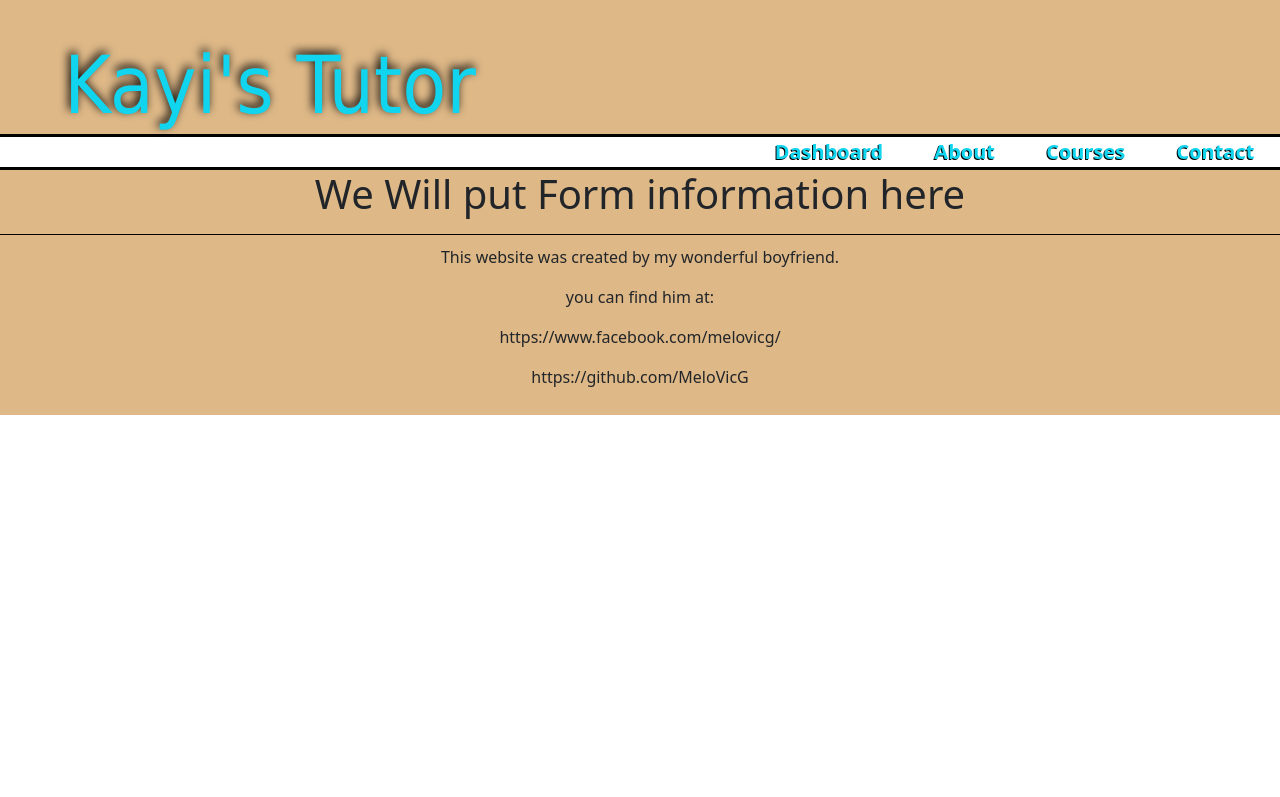
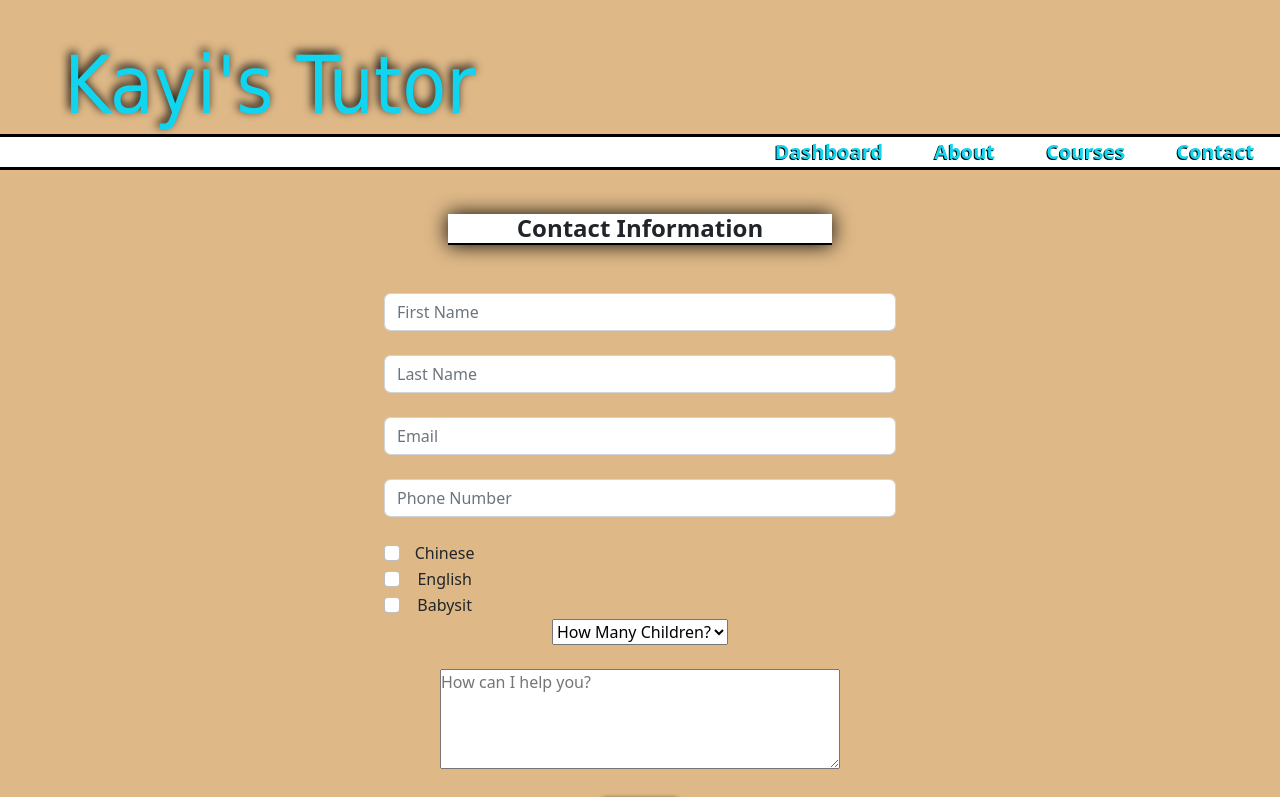
Before and after one commit to MeloVicG/KayisTutor, a React (Create React App) app: page /contact in a window 1280 px wide. Shown: the top 797 px of the page. Built offline with nearby package versions, Linux system fonts and the light colour scheme.

Commit message:
html form created

```diff
--- a/src/components/Contacts/ContactHead.tsx
+++ b/src/components/Contacts/ContactHead.tsx
@@ -1,11 +1,70 @@
-
+import '../../styles/Contact.scss'
 
 export const ContactHead: React.FC = () => {
     return (
-        <div>
-            <h1>
-                <p>We Will put Form information here</p>
-            </h1>
+        <div className='contact-container'>
+            <div className='contact-header'>
+                <br />
+                <h4>
+                    Contact Information
+                </h4>
+                <br />
+
+
+                <form action='post'>
+                    <div className="form-group">
+                        <label htmlFor="firstName"></label>
+                        <input type="text" className="form-control" id="firstName" placeholder="First Name" />
+                    </div>
+                    <div className="form-group">
+                        <label htmlFor="lastName"></label>
+                        <input type="text" className="form-control" id="lastName" placeholder="Last Name" />
+                    </div>
+                    <div className="form-group">
+                        <label htmlFor="exampleInputEmail1"></label>
+                        <input type="email" className="form-control" id="exampleInputEmail1" aria-describedby="emailHelp" placeholder="Email" />
+                    </div>
+                    <div className="form-group">
+                        <label htmlFor="exampleInputPhone"></label>
+                        <input type="phone" className="form-control" id="exampleInputPhone" placeholder="Phone Number" />
+                    </div>
+
+                    <br />
+                    <div className="form-check">
+                        <label className="form-check-label" htmlFor="exampleCheck1" style={{ marginLeft: '-85%' }}>Chinese</label>
+                        <input type="checkbox" className="form-check-input" id="exampleCheck1" />
+                    </div>
+                    <div className="form-check">
+                        <label className="form-check-label" htmlFor="exampleCheck1" style={{ marginLeft: '-85%' }}>English</label>
+                        <input type="checkbox" className="form-check-input" id="exampleCheck1" />
+                    </div>
+                    <div className="form-check">
+                        <label className="form-check-label" htmlFor="exampleCheck1" style={{ marginLeft: '-85%' }}>Babysit</label>
+                        <input type="checkbox" className="form-check-input" id="exampleCheck1" />
+                    </div>
+                    <select name="kidsNumber" id="kidsNumber">
+                        <option value="" >How Many Children?</option>
+                        <option value="1">One</option>
+                        <option value="2">Two</option>
+                        <option value="3">Three</option>
+                        <option value="4">Four</option>
+                        <option value="alot">A lot</option>
+                    </select>
+                    <br />
+
+                    <br />
+                    <div className="form-description">
+                        {/* <label className="form-description-label" htmlFor="description1">Description</label> */}
+                        <textarea name="textarea"
+                            id="description1"
+                            placeholder='How can I help you?'
+                            style={{ height: '100px', width: '400px' }}></textarea>
+                    </div>
+
+                    <br />
+                    <button type="submit" className="btn btn-info">Submit</button>
+                </form>
+            </div>
         </div>
     )
 
--- /dev/null
+++ b/src/styles/Contact.scss
@@ -0,0 +1,25 @@
+
+.contact-header{
+    margin-top: 20px;
+
+    h4{
+        font-weight: bolder;
+        border-bottom: 2px solid black;
+        margin: 0px 35%;
+        background-color: white;
+        box-shadow: 0px 0px 20px black;
+    }
+}
+
+form {
+    // display: flex;
+    // justify-content: space-between;
+    margin: 0% 30% 4%;
+    button{
+        box-shadow: 0px 0px 5px black;
+    }
+    button:hover{
+        background-color: white;
+        box-shadow: 0px 0px 20px black;
+    }
+}
--- a/src/styles/Courses.scss
+++ b/src/styles/Courses.scss
@@ -20,6 +20,10 @@
         display: flex;
         justify-content: space-between;
 
+        p{
+            border-radius: 5px;
+        }
+
         img{
             height: 20%;
             width: 20%;
--- a/src/views/Footer.tsx
+++ b/src/views/Footer.tsx
@@ -2,11 +2,14 @@
 
 export const Footer: React.FC = () => {
     return (
-        <div style={{textAlignLast:"center", padding:"10px", borderTop:"black 1px solid"}}>
-            <p> This website was created by my wonderful boyfriend.</p>
-            <p> you can find him at: </p>
-            <p> https://www.facebook.com/melovicg/ </p>
-            <p> https://github.com/MeloVicG </p>
+        <div style={{textAlignLast:"center",
+                    padding:"10px",
+                    borderTop:"black 1px solid",
+                    backgroundColor:"white"}}>
+            <h6> This website was created by my wonderful boyfriend.</h6>
+            <h6> you can find him at: </h6>
+            <h6> https://www.facebook.com/melovicg/ </h6>
+            <h6> https://github.com/MeloVicG </h6>
         </div>
     )
 }
```
